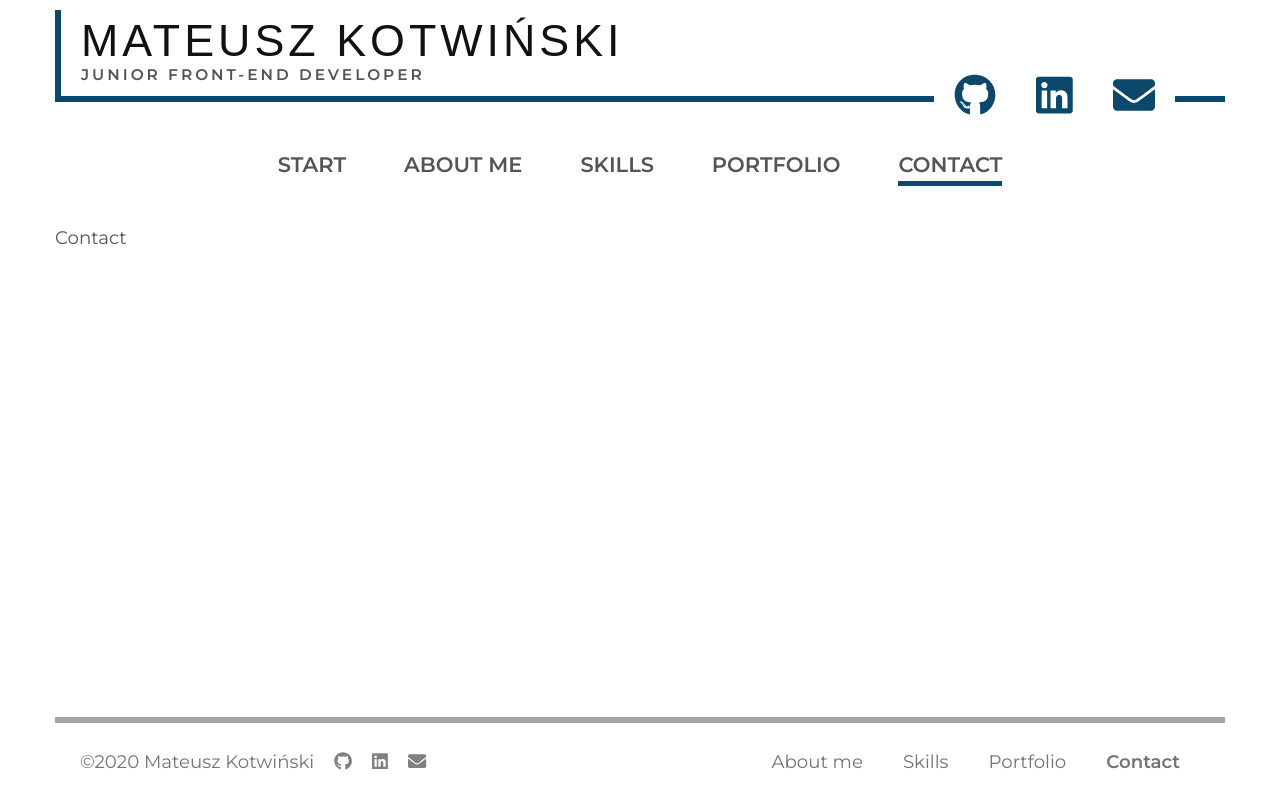
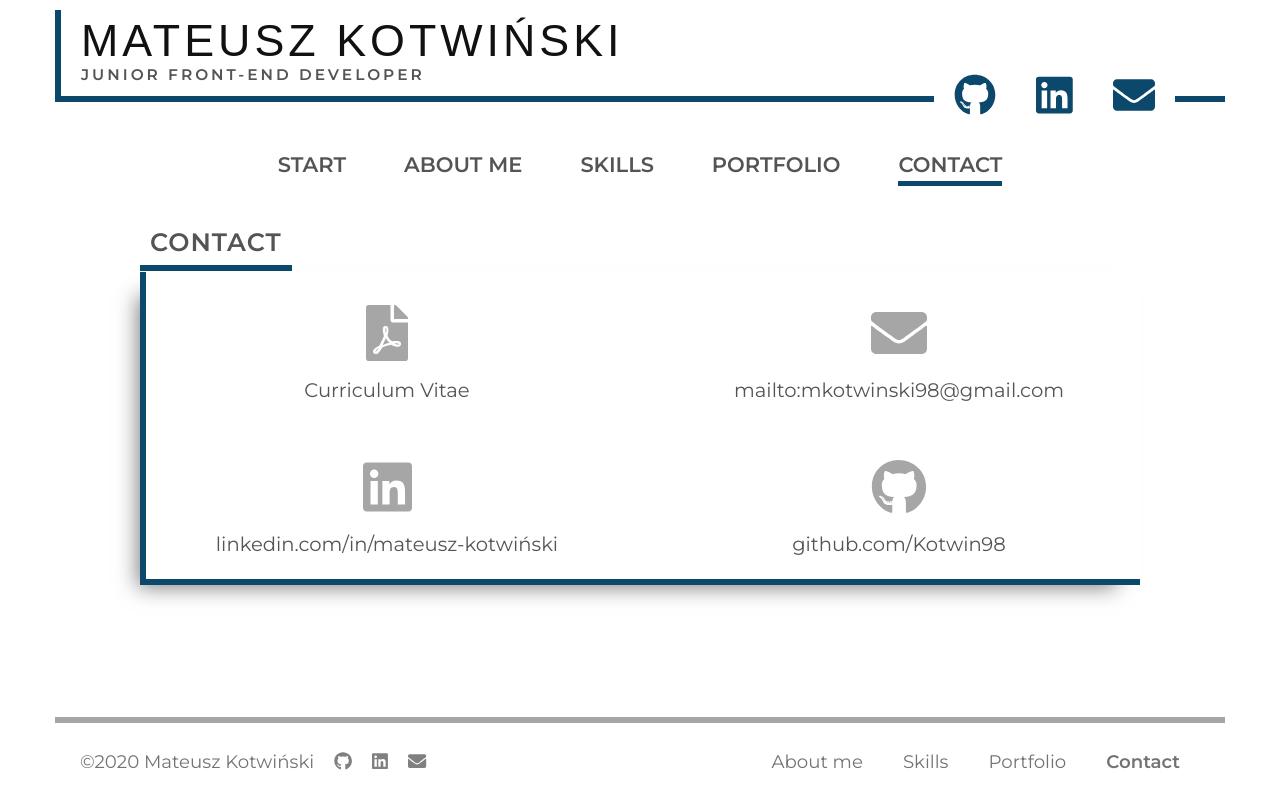
Before and after one commit to Kotwin98/portfolio_pl, a React (Create React App) app: page /contact in a window 1280 px wide. Built offline with nearby package versions, Linux system fonts and the light colour scheme; a web font is replaced by a local one.

Commit message:
Add contact page

```diff
--- a/src/components/pages/ContactPage.js
+++ b/src/components/pages/ContactPage.js
@@ -1,7 +1,81 @@
 import React from "react";
+import "../../styles/pages/ContactPage.scss";
+//bootstrap
+import { Row, Col } from "react-bootstrap";
+//fontawesome
+import { FontAwesomeIcon } from "@fortawesome/react-fontawesome";
+import { faGithub, faLinkedin } from "@fortawesome/free-brands-svg-icons";
+import { faEnvelope, faFilePdf } from "@fortawesome/free-solid-svg-icons";
 
 const ContactPage = () => {
-  return <p>Contact</p>;
+  return (
+    <section className="contact">
+      <span className="contact_title">Contact</span>
+      <div className="contact_socials">
+        <Row>
+          <Col md={6}>
+            <a
+              className="contact_social"
+              target="_blank"
+              href="https://drive.google.com/open?id=1rf30FVVIhfXmYTAzHpbLHf8V_f_qtpAf"
+            >
+              <FontAwesomeIcon icon={faFilePdf} />
+            </a>
+            <a
+              target="_blank"
+              href="https://drive.google.com/open?id=1rf30FVVIhfXmYTAzHpbLHf8V_f_qtpAf"
+            >
+              Curriculum Vitae
+            </a>
+          </Col>
+          <Col md={6}>
+            <a
+              className="contact_social"
+              target="_blank"
+              href="mailto:mkotwinski98@gmail.com"
+            >
+              <FontAwesomeIcon icon={faEnvelope} />
+            </a>
+            <a href="mailto:mkotwinski98@gmail.com">
+              mailto:mkotwinski98@gmail.com
+            </a>
+          </Col>
+        </Row>
+        <Row>
+          <Col md={6}>
+            <a
+              className="contact_social"
+              target="_blank"
+              href="https://www.linkedin.com/in/mateusz-kotwi%C5%84ski/"
+            >
+              <FontAwesomeIcon icon={faLinkedin} />
+            </a>
+            <a
+              target="_blank"
+              href="https://www.linkedin.com/in/mateusz-kotwi%C5%84ski/"
+            >
+              linkedin.com/in/mateusz-kotwiński
+            </a>
+          </Col>
+          <Col md={6}>
+            <a
+              className="contact_social"
+              target="_blank"
+              href="https://github.com/Kotwin98"
+            >
+              <FontAwesomeIcon icon={faGithub} />
+            </a>
+            <a
+              target="_blank"
+              href="https://github.com/Kotwin98"
+            >
+              github.com/Kotwin98
+            </a>
+          </Col>
+        </Row>
+      </div>
+    </section>
+  );
 };
 
 export default ContactPage;
--- /dev/null
+++ b/src/styles/pages/ContactPage.scss
@@ -0,0 +1,46 @@
+@import "../global.scss";
+
+.contact {
+  max-width: 1000px;
+  margin: 0 auto;
+  &_title {
+    padding: 8px 10px;
+    font-size: $base-size * 1.4;
+    font-weight: 600;
+    letter-spacing: 1px;
+    text-transform: uppercase;
+    color: $color-text;
+    border-bottom: 6px solid $color-blue;
+    @include tablet-large {
+      font-size: $base-size * 1.8;
+    }
+  }
+  &_socials {
+    text-align: center;
+    margin: 10px auto;
+    font-size: $base-size;
+    background-color: $color-background;
+    border-left: 6px solid $color-blue;
+    border-bottom: 6px solid $color-blue;
+    box-shadow: -13px 13px 20px -11px rgba(17, 17, 17, 0.55);
+    @include tablet-small {
+      font-size: $base-size * 1.3;
+    }
+    @include tablet-large {
+      font-size: $base-size * 1.4;
+    }
+  }
+  [class*="col-"] {
+    display: flex;
+    flex-direction: column;
+    padding: 20px;
+  }
+  &_social {
+    font-size: $base-size * 4;
+    color: $color-grey;
+    &:hover {
+      transition: $transition;
+      color: $color-blue;
+    }
+  }
+}
```
